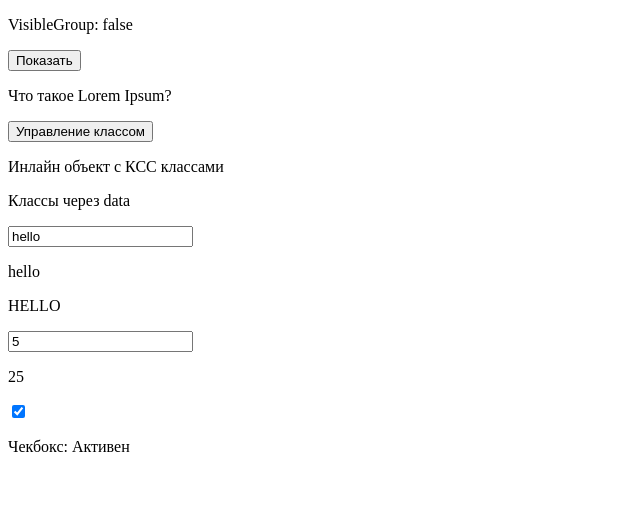
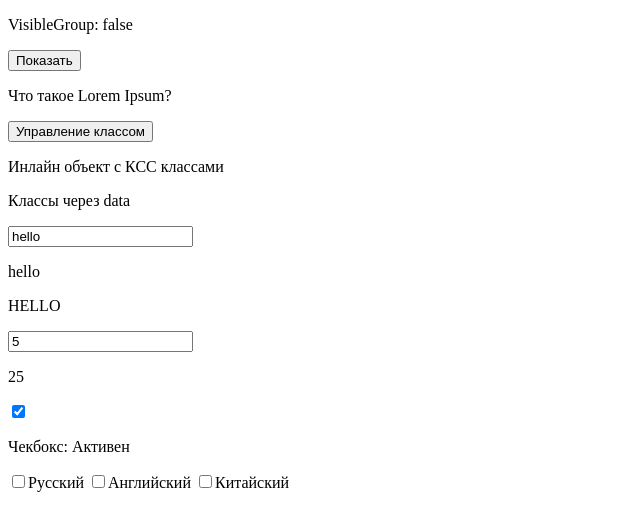
Before and after one commit to WbDmitry/vue3-training, a Vue app: page / in a window 1280 px wide. Shown: the top 530 px of the page, without its empty margins (0-640 px from the left). Built offline with nearby package versions, Linux system fonts and the light colour scheme.

Commit message:
Добавил выбор и вывод языков

```diff
--- a/src/App.vue
+++ b/src/App.vue
@@ -70,6 +70,7 @@ export default {
 			messageInput: 'hello',
 			numberInput: 5,
 			isChecked: true,
+			arrCheckbox: [],
 		}
 	},
 
@@ -324,6 +325,15 @@ export default {
 
 	<input type="checkbox" v-model="isChecked">
 	<p v-if="isChecked">Чекбокс: Активен</p>
+
+	<input type="checkbox" v-model="arrCheckbox" value="Русский">Русский</input>
+	<input type="checkbox" v-model="arrCheckbox" value="Английский">Английский</input>
+	<input type="checkbox" v-model="arrCheckbox" value="Китайский">Китайский</input>
+	<ul>
+		<li v-for="element in arrCheckbox">{{ element }}</li>
+	</ul>
+
+
 </template>
 
 <style>
```
